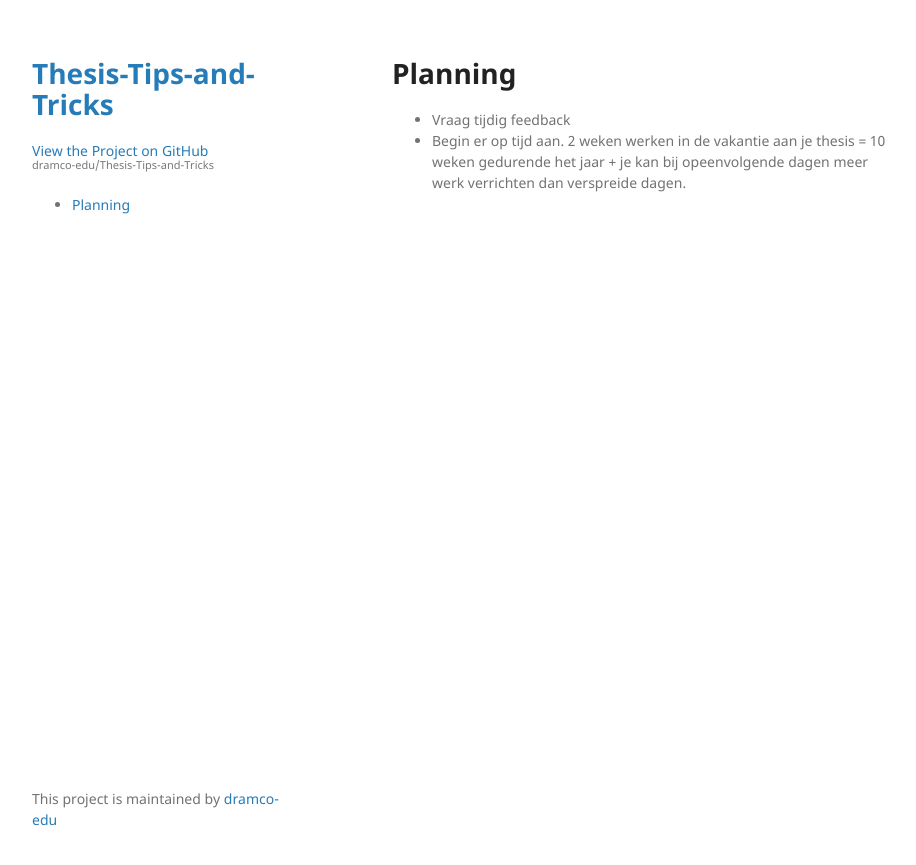
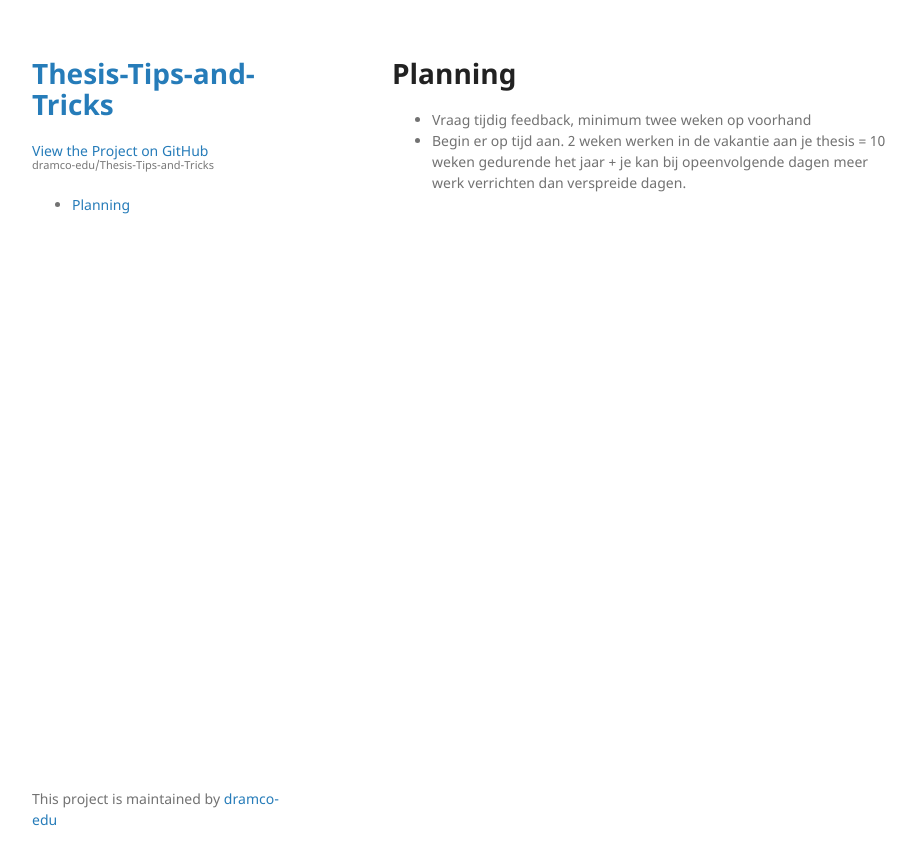
Before and after one commit to dramco-edu/Thesis-Tips-and-Tricks, a Jekyll site: the page built from planning.md, in a window 1280 px wide. Shown: the top 865 px of the page, without its empty margins (178-1094 px from the left). Built offline with Jekyll 4.4.1, drawn with Linux system fonts in a browser that asks for light colours; our own code applies the rules of GitHub Pages for plain Markdown files; the repository's description, which GitHub fills in, is left out.

Commit message:
Update planning.md

```diff
--- a/planning.md
+++ b/planning.md
@@ -1,3 +1,3 @@
 # Planning
-- Vraag tijdig feedback
+- Vraag tijdig feedback, minimum twee weken op voorhand
 - Begin er op tijd aan. 2 weken werken in de vakantie aan je thesis = 10 weken gedurende het jaar + je kan bij opeenvolgende dagen meer werk verrichten dan verspreide dagen.
```
